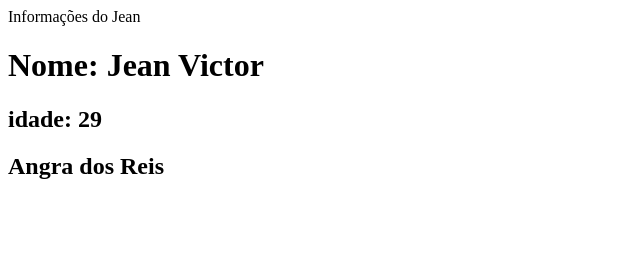
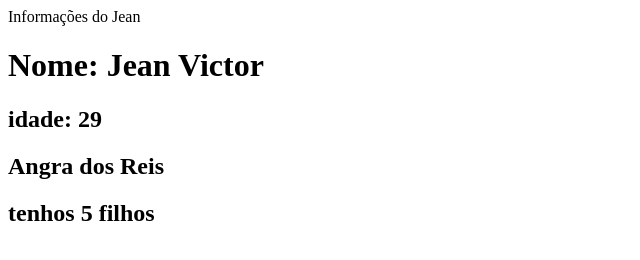
Before and after one commit to jjeanvictor/turma-58710, a plain HTML site: page index.html in a window 1280 px wide. Shown: the whole page, without its empty margins (0-640 px from the left). Drawn offline with Linux system fonts and the light colour scheme.

Commit message:
meus filhos

```diff
--- a/index.html
+++ b/index.html
@@ -10,5 +10,6 @@
  <h1>Nome: Jean Victor</h1>
  <h2>idade: 29</h2>
  <h2>Angra dos Reis</h2>
+ <h2>tenhos 5 filhos</h2>
 </body>
 </html>
```
